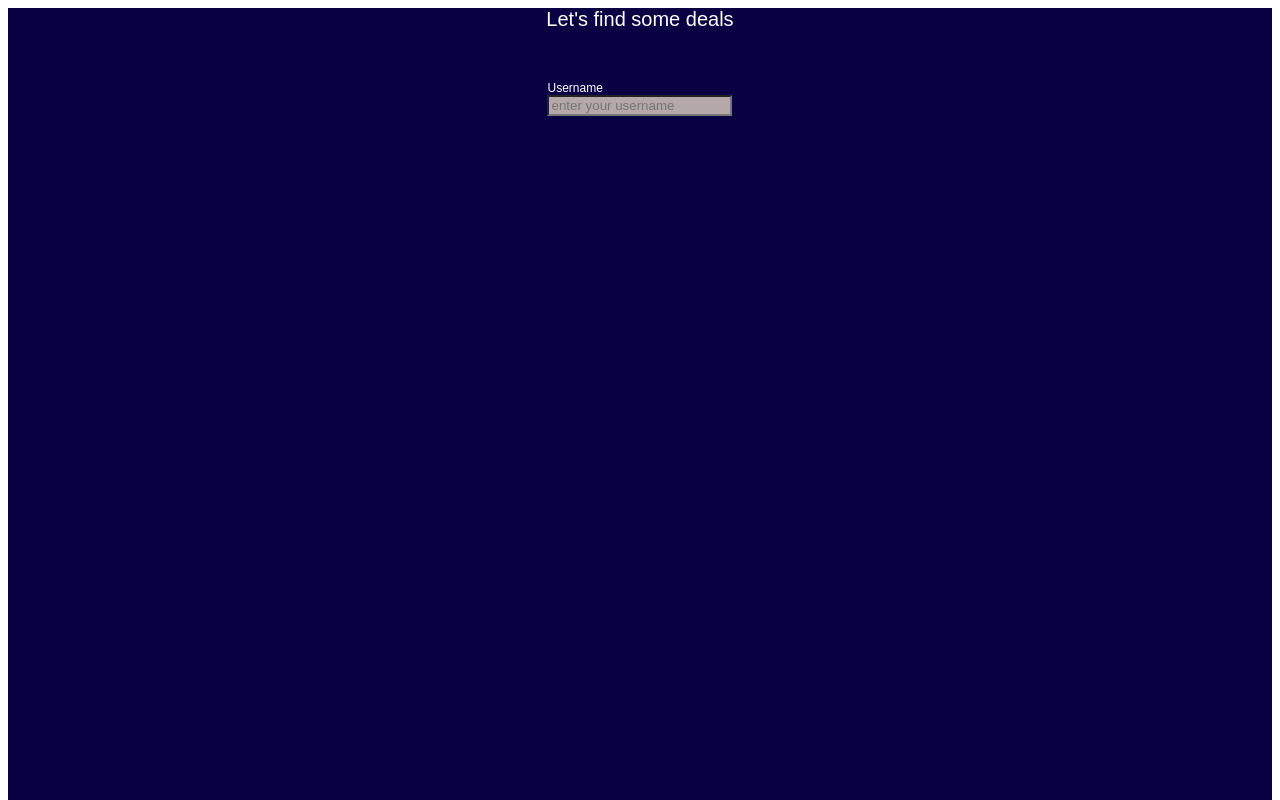
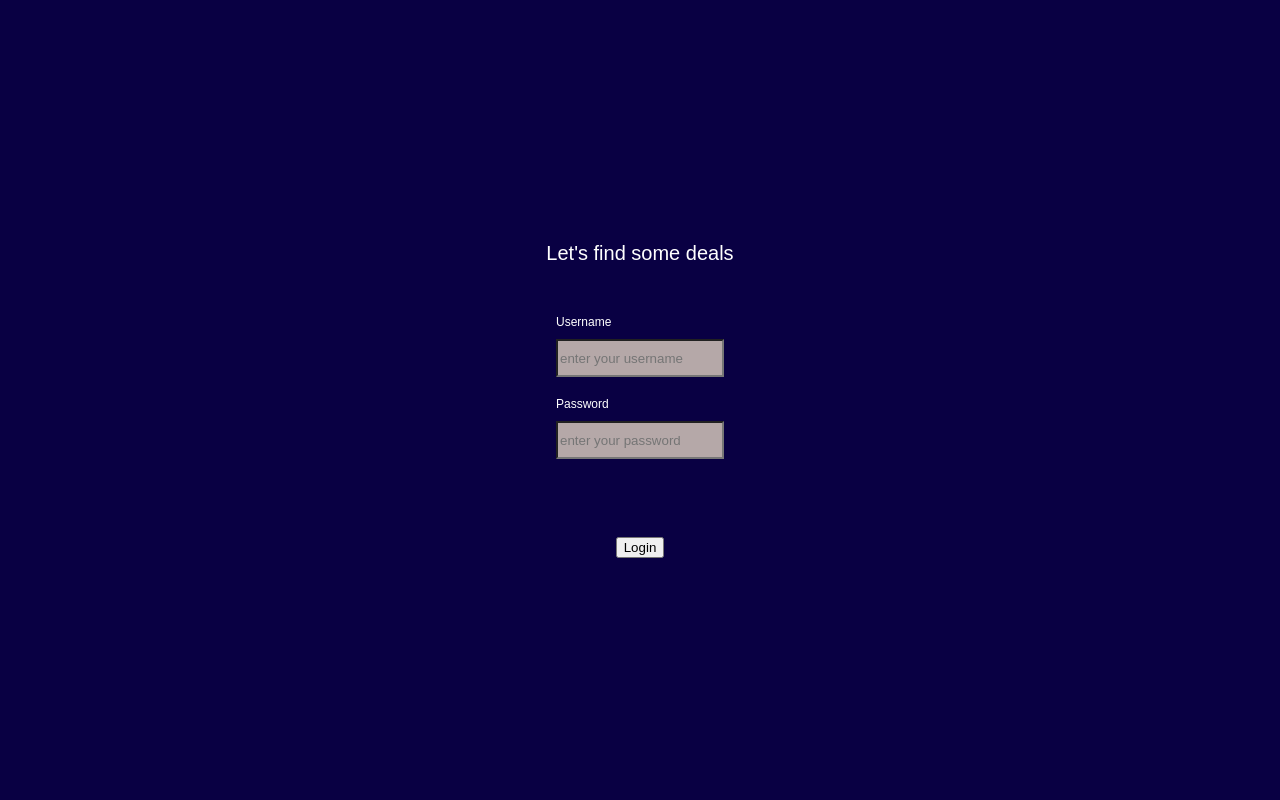
Before and after one commit to auberginearms/groceryDatabaseApp, a Next.js app: page / in a window 1280 px wide. Shown: the top 800 px of the page. Built offline with nearby package versions, Linux system fonts and the light colour scheme; no server answers.

Commit message:
welcome page amendments

```diff
--- a/app/App.tsx
+++ b/app/App.tsx
@@ -29,10 +29,7 @@ export default App;
 
 const AppStyling = styled.div`
   display: flex;
-  flex-direction: column;
-  justify-content: center;
-  margin: auto;
-  background: #090043;
-  width: auto;
-  height: 2000px;
+  flex: 1;
+  height: 100%;
+  justify-content: centre;
 `;
--- a/app/Login.tsx
+++ b/app/Login.tsx
@@ -19,6 +19,7 @@ export function Login(props: { onLoginSuccess: () => void }): ReactElement {
         flexGrow: 1,
         justifyContent: "center",
         margin: "auto",
+        color: "#FFF",
       }}
     >
       <Form
@@ -34,9 +35,7 @@ export function Login(props: { onLoginSuccess: () => void }): ReactElement {
           margin: "auto",
         }}
       >
-        <div style={{ fontSize: "20px", color: "#FFFFFF" }}>
-          Let&apos;s find some deals
-        </div>
+        <div style={{ fontSize: "20px" }}>Let&apos;s find some deals</div>
         <div style={{ height: "50px" }}></div>
 
         <Form.Group
@@ -46,13 +45,18 @@ export function Login(props: { onLoginSuccess: () => void }): ReactElement {
             display: "flex",
             flexDirection: "column",
             flexGrow: 4,
-            color: "#FFFFFF",
             fontSize: "12px",
           }}
         >
           <Form.Label>Username</Form.Label>
+          <div style={{ height: "10px" }}></div>
           <Form.Control
-            style={{ backgroundColor: "#B5A8A8" }}
+            style={{
+              width: "160px",
+              height: "32px",
+              flexShrink: "0",
+              background: "#B5A8A8",
+            }}
             type="text"
             placeholder="enter your username"
             value={username}
@@ -63,7 +67,7 @@ export function Login(props: { onLoginSuccess: () => void }): ReactElement {
           />
         </Form.Group>
 
-        <hr />
+        <div style={{ height: "20px" }}></div>
 
         <Form.Group
           className="mb-3"
@@ -71,26 +75,33 @@ export function Login(props: { onLoginSuccess: () => void }): ReactElement {
           style={{
             display: "flex",
             flexDirection: "column",
-            color: "#FFFFFF",
+
             fontSize: "12px",
           }}
         >
           <Form.Label>Password</Form.Label>
+          <div style={{ height: "10px" }}></div>
+
           <Form.Control
+            style={{
+              width: "160px",
+              height: "32px",
+              flexShrink: "0",
+              background: "#B5A8A8",
+            }}
             type="password"
             placeholder="enter your password"
             value={password}
-            style={{ backgroundColor: "#B5A8A8" }}
             onChange={(e) => {
               const newPassword = e.target.value;
               setPassword(newPassword);
             }}
           />
+          <div style={{ height: "28px" }}></div>
         </Form.Group>
         <div style={{ height: "50px" }}></div>
       </Form>
       <Button
-        style={{ backgroundColor: "#B5A8A8" }}
         onClick={async () => {
           if (await credentialsAreValid(username, password)) {
             onLoginSuccess();
--- a/app/Welcome.tsx
+++ b/app/Welcome.tsx
@@ -4,8 +4,16 @@ import { Button } from "react-bootstrap";
 export function Welcome(props: { onLogout: () => void }): ReactElement {
   const { onLogout } = props;
   return (
-    <div style={{ display: "flex" }}>
-      SUCCESS
+    <div
+      style={{
+        display: "flex",
+        flexDirection: "column",
+        color: "#FFF",
+        fontSize: "20px",
+        alignItems: "center",
+      }}
+    >
+      Welcome
       <Button
         onClick={() => {
           onLogout();
@@ -13,6 +21,7 @@ export function Welcome(props: { onLogout: () => void }): ReactElement {
       >
         Log out
       </Button>
+      <Button>Delete account</Button>
     </div>
   );
 }
--- a/app/globals.css
+++ b/app/globals.css
@@ -25,3 +25,11 @@ body {
     )
     rgb(var(--background-start-rgb));
 } */
+
+body {
+  margin: 0;
+  display: flex;
+  background: #090043;
+  min-height: 100vh;
+  align-items: center;
+}
--- a/app/page.tsx
+++ b/app/page.tsx
@@ -1,5 +1,6 @@
 "use client";
 
 import App from "./App";
+import "./globals.css";
 
 export default App;
```
